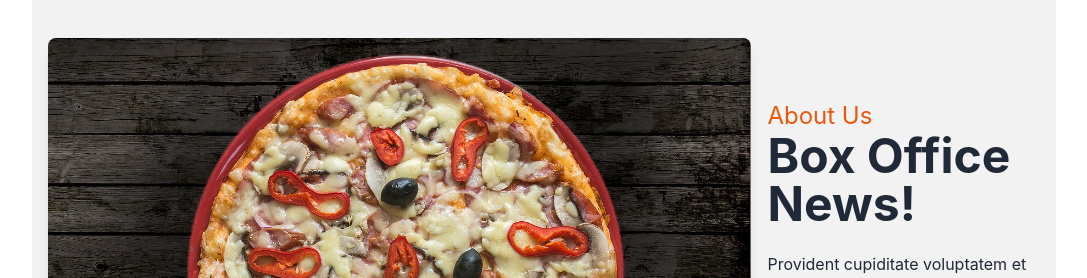
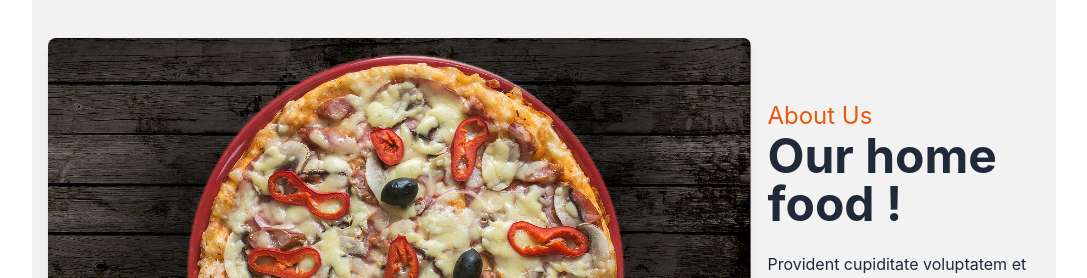
Before and after one commit to parthasuman/home-food-all, a React (Create React App) app: page / in a window 1280 px wide. Shown: the part 960-1238 px from the top of the page, without its empty margins (96-1183 px from the left). Built offline with nearby package versions, Linux system fonts and the light colour scheme; no server answers.

Commit message:
about remark

```diff
--- a/src/Pages/Home/About/About.js
+++ b/src/Pages/Home/About/About.js
@@ -11,7 +11,7 @@ const About = () => {
           </div>
           <div className="w-1/2">
             <p className="text-2xl text-orange-600">About Us</p>
-            <h1 className="text-5xl font-bold">Box Office News!</h1>
+            <h1 className="text-5xl font-bold">Our home food !</h1>
             <p className="py-6">
               Provident cupiditate voluptatem et in. Quaerat fugiat ut assumenda
               excepturi exercitationem quasi. In deleniti eaque aut repudiandae
```
